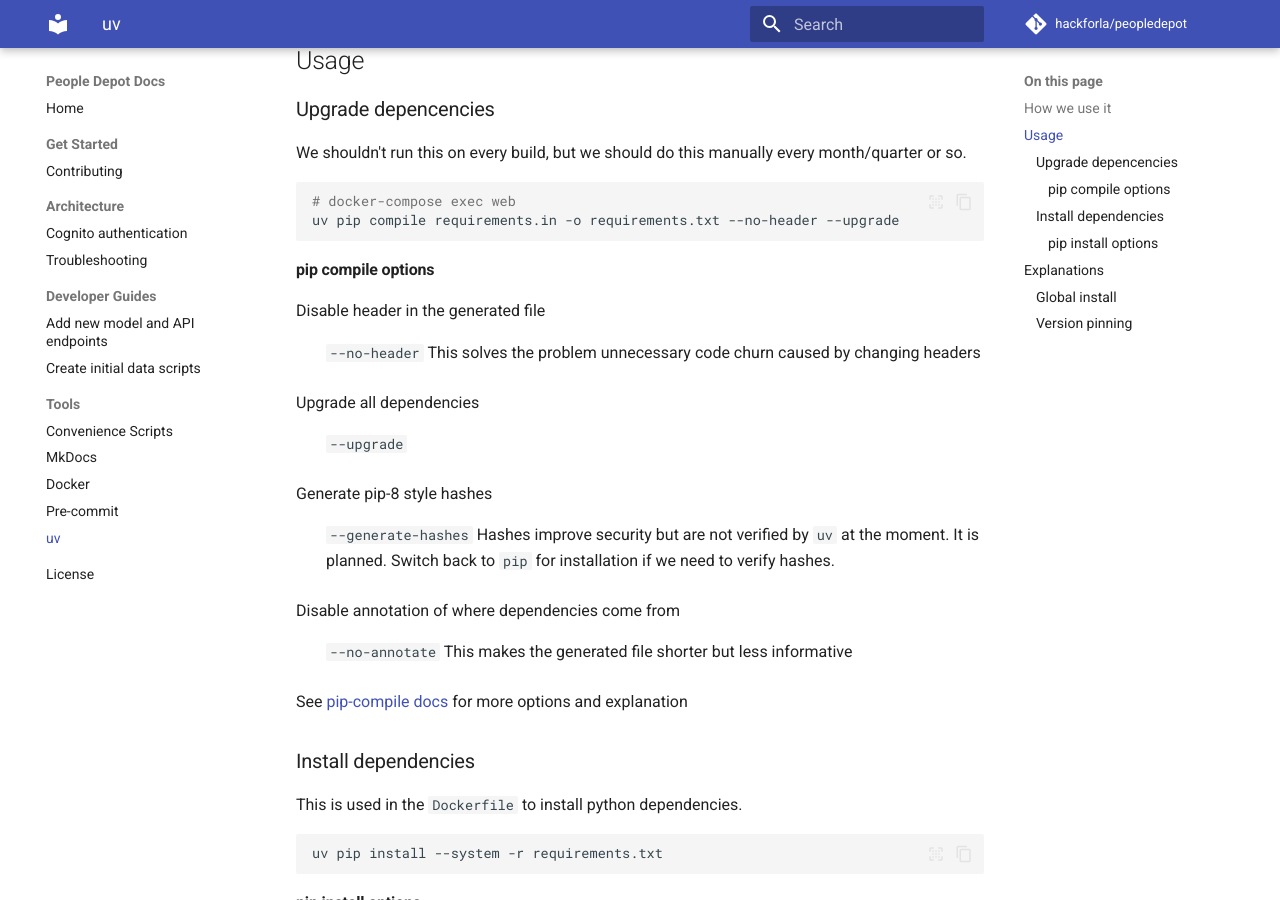
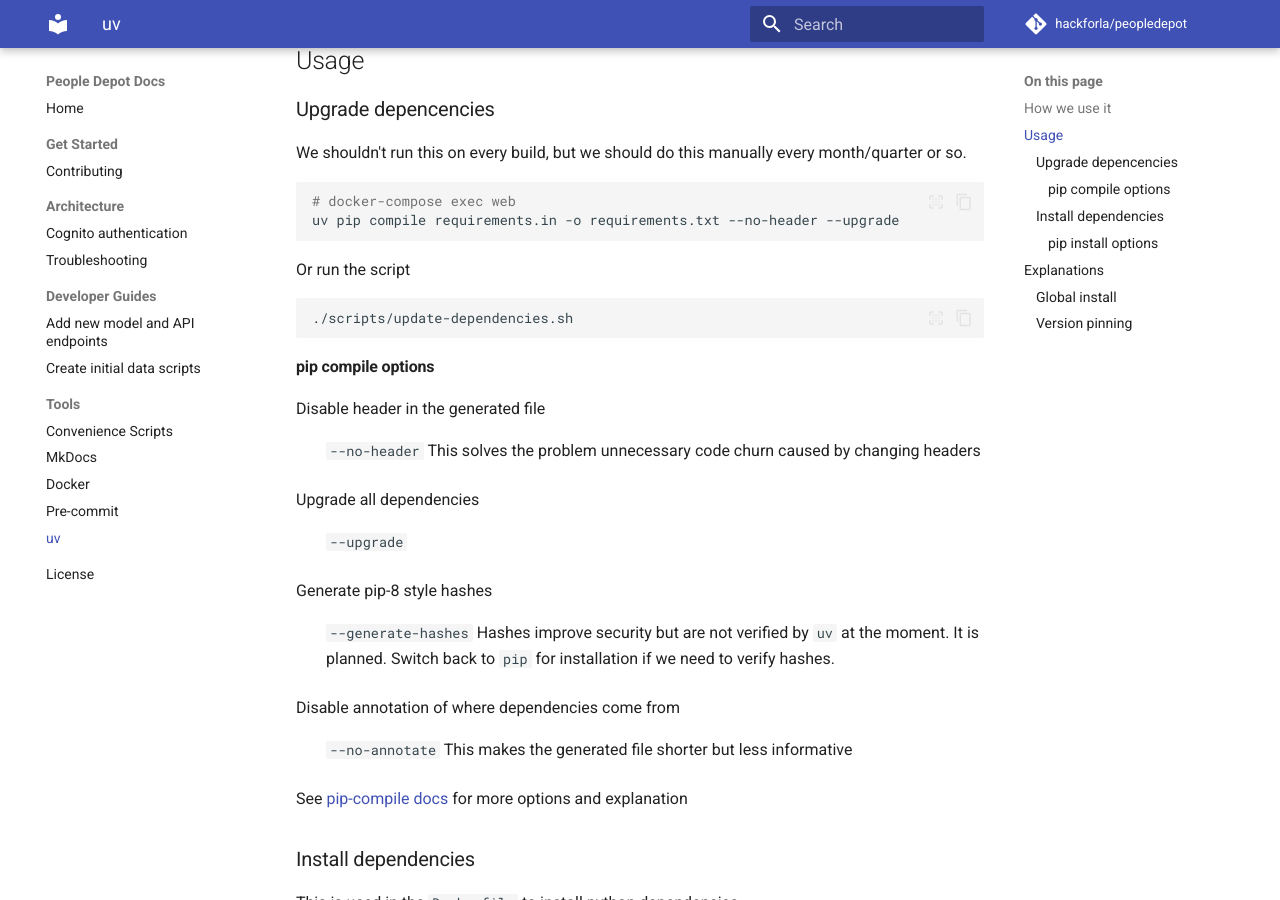
Before and after one commit to hackforla/peopledepot, an MkDocs documentation site: the page built from docs/tools/uv.md, in a window 1280 px wide and 900 px high, scrolled down 581 px. Built offline with MkDocs 1.6.1 and Material for MkDocs 9.7.7, drawn with Linux system fonts in a browser that asks for light colours; comment, search, counter and statistics services are not loaded.

Commit message:
script: script to update dependencies

````diff
--- a/docs/tools/uv.md
+++ b/docs/tools/uv.md
@@ -19,6 +19,12 @@ We shouldn't run this on every build, but we should do this manually every month
 ```bash
 # docker-compose exec web
 uv pip compile requirements.in -o requirements.txt --no-header --upgrade
+```
+
+Or run the script
+
+```bash
+./scripts/update-dependencies.sh
 ```
 
 #### pip compile options
````
Also changed, not shown: docs/tools/scripts.md (+2 -0 lines), 1 other file.
